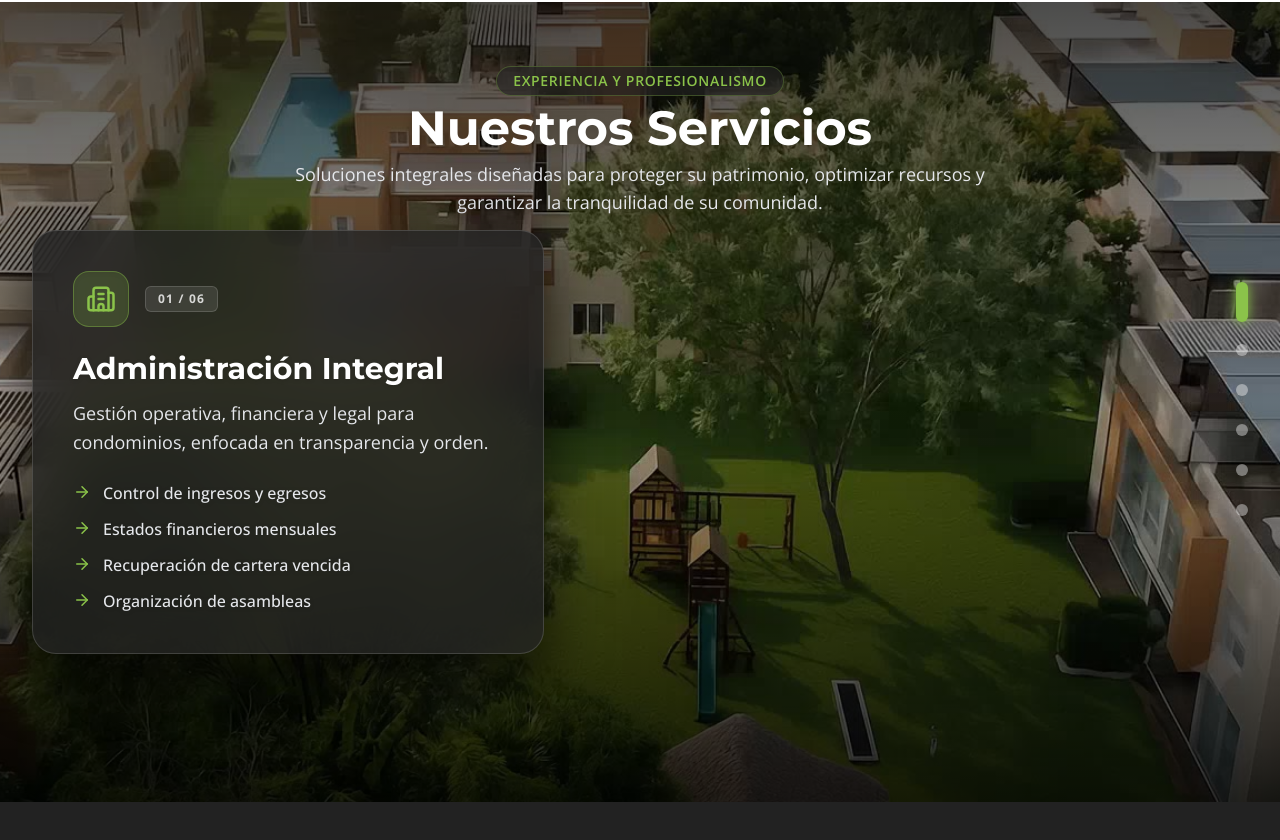
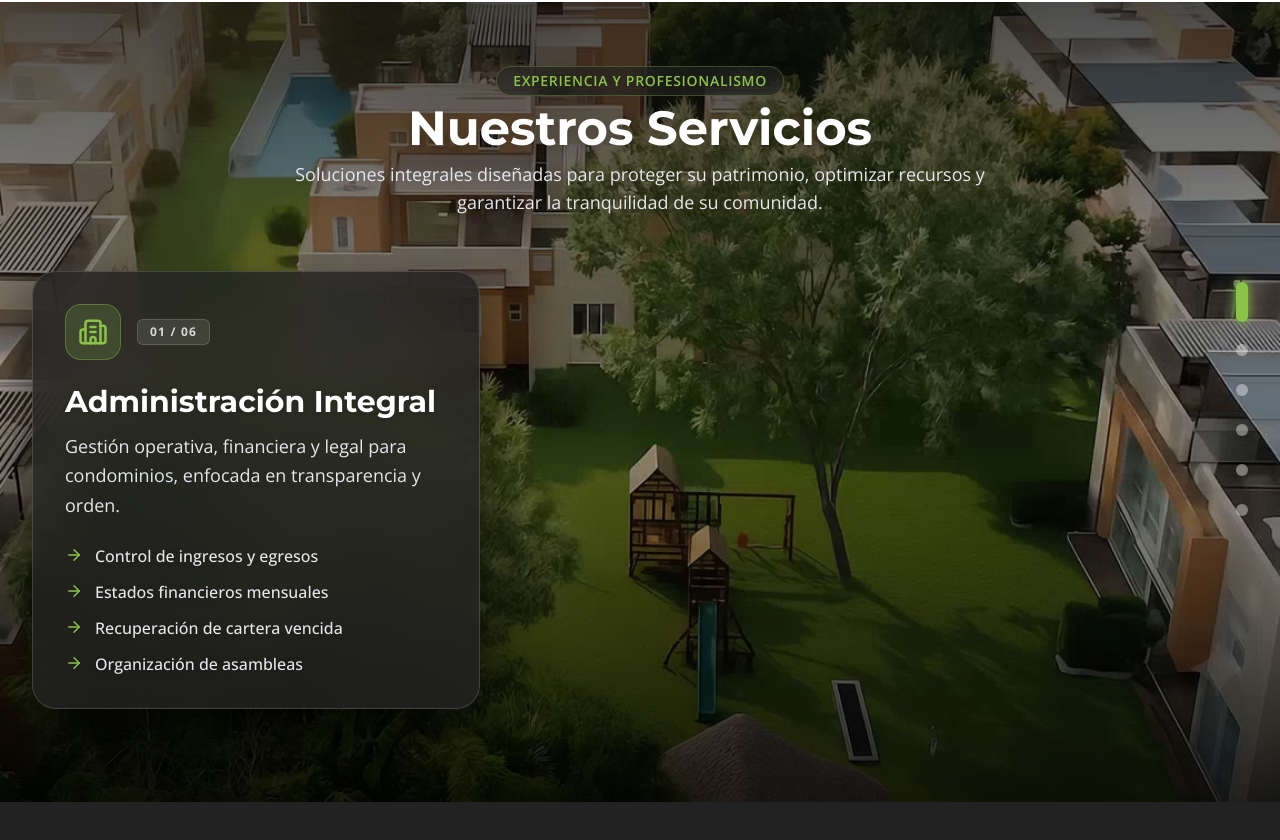
Before and after one commit to Seraphael-mishkan/armonia-web, a React (Vite) app: page / in a window 1280 px wide. Shown: the part 1718-2558 px from the top of the page. Built offline with nearby package versions, Linux system fonts and the light colour scheme.

Commit message:
style: push floating cards lower and slightly smaller to avoid overlapping header title

```diff
--- a/src/components/Services.tsx
+++ b/src/components/Services.tsx
@@ -301,7 +301,7 @@ export const Services = () => {
         </div>
 
         {/* Floating Service Card */}
-        <div className="relative z-20 w-full max-w-7xl mx-auto px-4 sm:px-6 lg:px-8 mt-16 md:mt-20">
+        <div className="relative z-20 w-full max-w-7xl mx-auto px-4 sm:px-6 lg:px-8 mt-44">
           <AnimatePresence mode="wait">
             <motion.div
               key={activeIndex}
@@ -309,7 +309,7 @@ export const Services = () => {
               animate={{ opacity: 1, x: 0, filter: 'blur(0px)' }}
               exit={{ opacity: 0, x: services[activeIndex].position === 'left' ? -50 : 50, filter: 'blur(8px)' }}
               transition={{ duration: 0.5, ease: [0.16, 1, 0.3, 1] }}
-              className={`bg-brand-black/80 p-8 md:p-10 rounded-3xl border border-white/15 shadow-[0_25px_60px_rgba(0,0,0,0.7)] max-w-lg backdrop-blur-xl ${services[activeIndex].position === 'left' ? 'mr-auto service-card-enter-left' : 'ml-auto service-card-enter-right'}`}
+              className={`bg-brand-black/80 p-7 md:p-8 rounded-3xl border border-white/15 shadow-[0_25px_60px_rgba(0,0,0,0.7)] max-w-md backdrop-blur-xl ${services[activeIndex].position === 'left' ? 'mr-auto service-card-enter-left' : 'ml-auto service-card-enter-right'}`}
             >
               <div className="flex items-center gap-4 mb-6">
                 <div className="w-14 h-14 bg-brand-green/20 rounded-2xl flex items-center justify-center border border-brand-green/40 shadow-inner">
```
Also changed, not shown: 1 other file (tests, documents, lock files or other folders).
